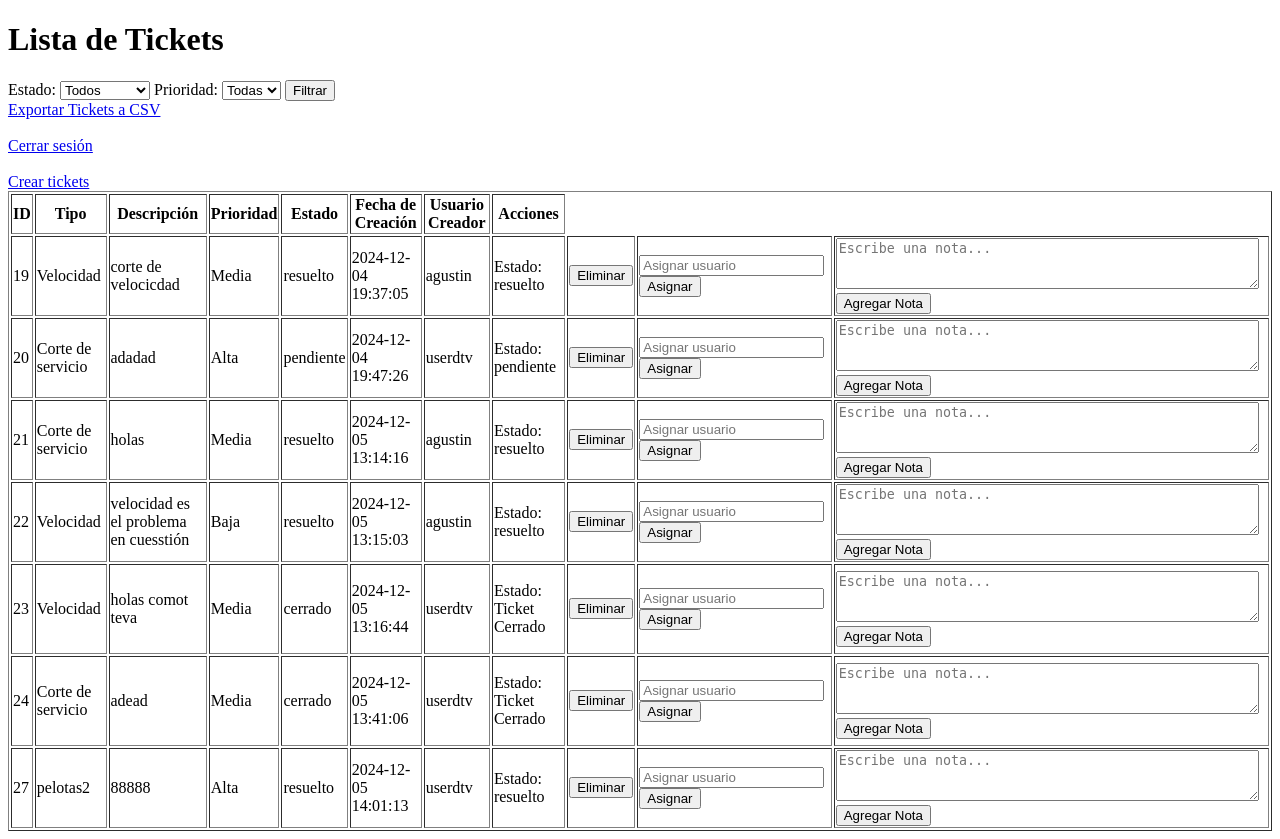
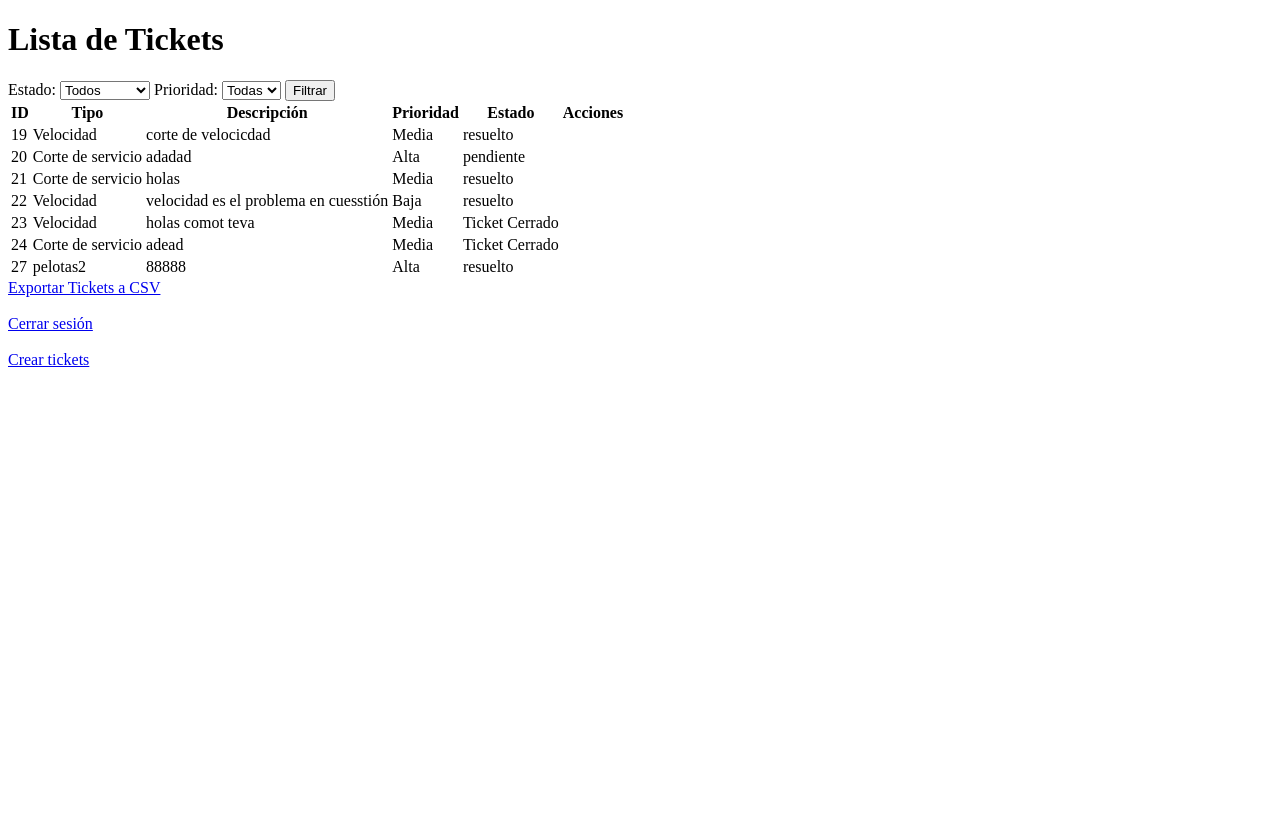
Before and after one commit to agustinSC2034/Tickets, a Flask app: page /tickets in a window 1280 px wide. After the commit the page ends 367 px from the top, so only its background shows below. Run offline with Flask 3, Linux system fonts and the light colour scheme; data comes from the database, SQL or seed files in the repository; both versions use the stored data as it was after the commit.

Commit message:
piokhgfh

```diff
--- a/app.py
+++ b/app.py
@@ -77,7 +77,7 @@ def create_ticket():
         tipo = request.form.get('tipo')
         descripcion = request.form.get('descripcion')
         prioridad = request.form.get('prioridad')
-        usuario_creador = current_user.username  # Asigna automáticamente el usuario autenticado
+        usuario = current_user.username  # El usuario creador es el usuario autenticado
 
         if not tipo or not descripcion or not prioridad:
             return "Todos los campos son obligatorios", 400
@@ -85,7 +85,7 @@ def create_ticket():
         conn = get_db_connection()
         conn.execute(
             'INSERT INTO tickets (tipo, descripcion, prioridad, usuario_creador) VALUES (?, ?, ?, ?)',
-            (tipo, descripcion, prioridad, usuario_creador)
+            (tipo, descripcion, prioridad, usuario)
         )
         conn.commit()
         conn.close()
@@ -93,6 +93,7 @@ def create_ticket():
         return redirect('/tickets')
 
     return render_template('create_ticket.html')
+
 
 
 
@@ -157,9 +158,6 @@ def update_ticket(id):
 
 
 
-
-
-
 # Ruta para eliminar tickets
 @app.route('/delete-ticket/<int:id>', methods=['POST'])
 @login_required
@@ -172,6 +170,7 @@ def delete_ticket(id):
     conn.commit()
     conn.close()
     return redirect('/tickets')
+
 
 
 
@@ -308,6 +307,8 @@ def export_tickets():
     response.headers.set('Content-Disposition', 'attachment', filename='tickets.csv')
     return response
 
+
+
 # Cerrar tickets de parte de Directv
 @app.route('/close-ticket/<int:id>', methods=['POST'])
 @login_required
@@ -319,12 +320,11 @@ def close_ticket(id):
         conn.close()
         return "El ticket no existe", 404
 
-    # Solo DirecTV puede cerrar tickets y no se pueden cerrar si ya están resueltos por Usittel
-    if current_user.role != 'directv' or ticket['estado'] == 'resuelto':
+    # Solo DirecTV puede cerrar tickets y no si están resueltos o ya cerrados
+    if current_user.role != 'directv' or ticket['estado'] in ['resuelto', 'cerrado']:
         conn.close()
         return "No puedes cerrar este ticket", 403
 
-    # Marcar el ticket como cerrado
     conn.execute('UPDATE tickets SET estado = ? WHERE id = ?', ('cerrado', id))
     conn.commit()
     conn.close()
@@ -338,5 +338,7 @@ def close_ticket(id):
 
 
 
+
+
 if __name__ == '__main__':
     app.run(debug=True)
--- a/templates/tickets.html
+++ b/templates/tickets.html
@@ -31,7 +31,7 @@
         <button type="submit">Filtrar</button>
     </form>
 
-    <table border="1">
+    <table>
         <thead>
             <tr>
                 <th>ID</th>
@@ -39,28 +39,22 @@
                 <th>Descripción</th>
                 <th>Prioridad</th>
                 <th>Estado</th>
-                <th>Fecha de Creación</th>
-                <th>Usuario Creador</th>
                 <th>Acciones</th>
             </tr>
         </thead>
         <tbody>
             {% for ticket in tickets %}
             <tr>
-                <td>{{ ticket['id'] }}</td>
-                <td>{{ ticket['tipo'] }}</td>
-                <td>{{ ticket['descripcion'] }}</td>
-                <td>{{ ticket['prioridad'] }}</td>
-                <td>{{ ticket['estado'] }}</td>
-                <td>{{ ticket['fecha_creacion'] }}</td>
-                <td>{{ ticket['usuario_creador'] }}</td>
+                <td>{{ ticket.id }}</td>
+                <td>{{ ticket.tipo }}</td>
+                <td>{{ ticket.descripcion }}</td>
+                <td>{{ ticket.prioridad }}</td>
                 <td>
                     {% if ticket.estado == 'cerrado' %}
-    <p>Estado: Ticket Cerrado</p>
+                        Ticket Cerrado
                     {% elif current_user.role == 'usittel' %}
                         <form action="/update-ticket/{{ ticket.id }}" method="POST" style="display:inline;">
-        <label for="nuevo_estado">Estado:</label>
-        <select name="nuevo_estado" id="nuevo_estado">
+                            <select name="nuevo_estado">
                                 <option value="pendiente" {% if ticket.estado == 'pendiente' %}selected{% endif %}>Pendiente</option>
                                 <option value="en proceso" {% if ticket.estado == 'en proceso' %}selected{% endif %}>En Proceso</option>
                                 <option value="resuelto" {% if ticket.estado == 'resuelto' %}selected{% endif %}>Resuelto</option>
@@ -68,46 +62,31 @@
                             <button type="submit">Actualizar</button>
                         </form>
                     {% else %}
-    <p>Estado: {{ ticket.estado }}</p>
+                        {{ ticket.estado }}
                     {% endif %}
-
                 </td>
                 <td>
-                    {% if current_user.role == 'directv' and ticket.estado != 'resuelto' %}
+                    {% if ticket.estado != 'cerrado' and current_user.role == 'directv' %}
                         <form action="/close-ticket/{{ ticket.id }}" method="POST" style="display:inline;">
                             <button type="submit">Cerrar Ticket</button>
                         </form>
                     {% endif %}
-                    <form action="/delete-ticket/{{ ticket['id'] }}" method="POST" style="display:inline;">
-                        <button type="submit"
-                            onclick="return confirm('¿Estás seguro de que deseas eliminar este ticket?')">Eliminar</button>
+                    {% if current_user.role == 'usittel' %}
+                        <form action="/delete-ticket/{{ ticket.id }}" method="POST" style="display:inline;">
+                            <button type="submit">Eliminar</button>
                         </form>
+                    {% endif %}
                 </td>
-                <td>
-                    <form action="/assign-ticket/{{ ticket['id'] }}" method="POST" style="display:inline;">
-                        <input type="text" name="usuario_asignado" placeholder="Asignar usuario" required>
-                        <button type="submit">Asignar</button>
-                    </form>
-                </td>
-                <td>
-                    <form action="/add-note/{{ ticket['id'] }}" method="POST">
-                        <textarea name="nota" rows="3" cols="50" placeholder="Escribe una nota..." required></textarea>
-                        <button type="submit">Agregar Nota</button>
-                    </form>
-
-                </td>
-
-
             </tr>
-
             {% endfor %}
         </tbody>
+    </table>
+
     <a href="/export-tickets" class="button">Exportar Tickets a CSV</a>
     <br><br>
     <a href="/logout">Cerrar sesión</a>
     <br><br>
     <a href="/create-ticket">Crear tickets</a>
-    </table>
 </body>
 
 </html>
```
Also changed, not shown: database.db. Lines whose indentation alone changed are shown as unchanged.
